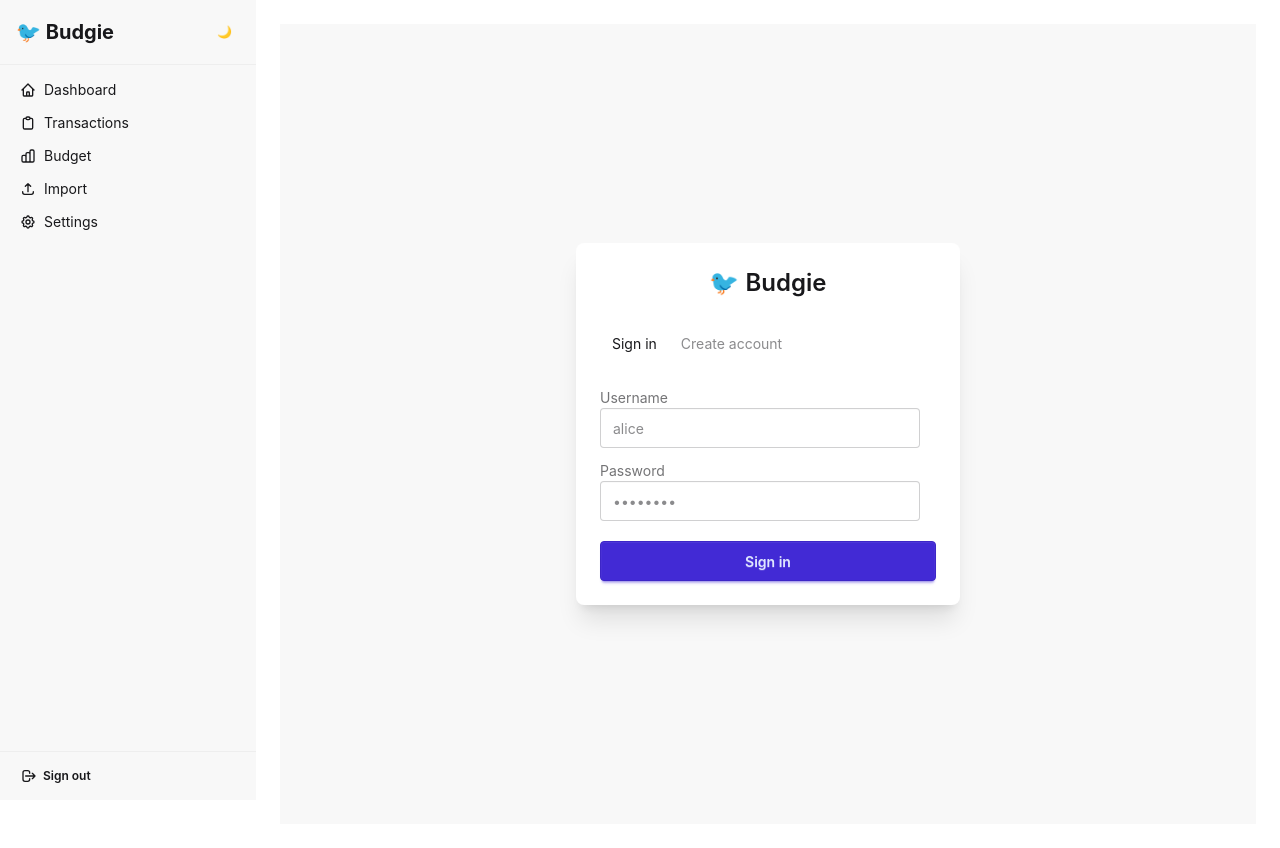
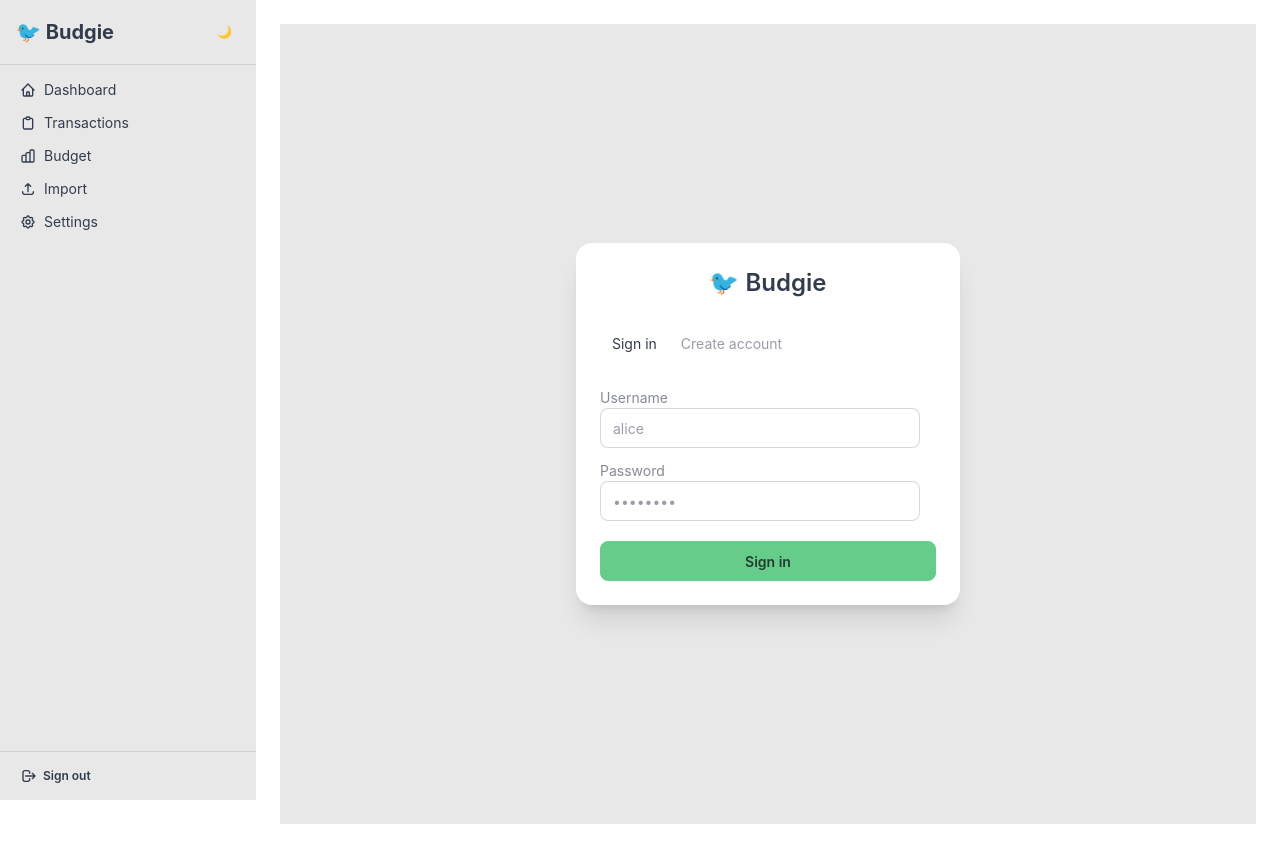
Before and after one commit to davidp57/budgie, a Vue app in the folder frontend/: page /login in a window 1280 px wide. Built offline with nearby package versions, Linux system fonts and the light colour scheme.

Commit message:
fix(ui): declare night+emerald themes in DaisyUI v5 plugin config

```diff
--- a/frontend/src/assets/main.css
+++ b/frontend/src/assets/main.css
@@ -1,2 +1,4 @@
 @import 'tailwindcss';
-@plugin 'daisyui';
+@plugin 'daisyui' {
+  themes: emerald --default, night --prefersdark;
+}
```
